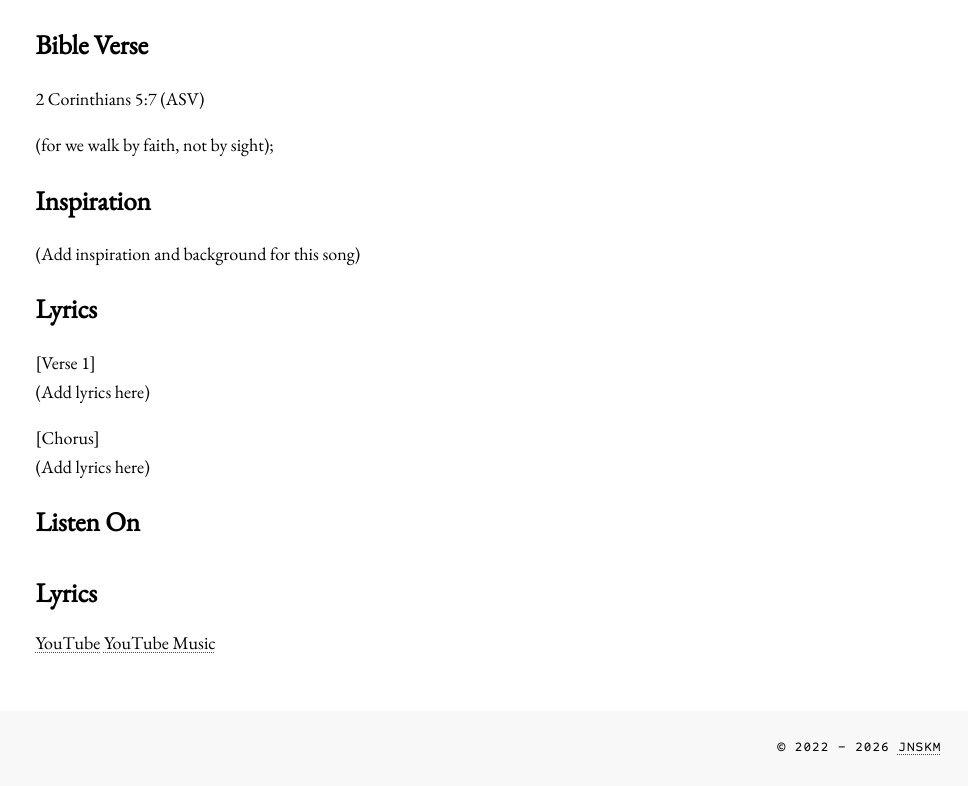
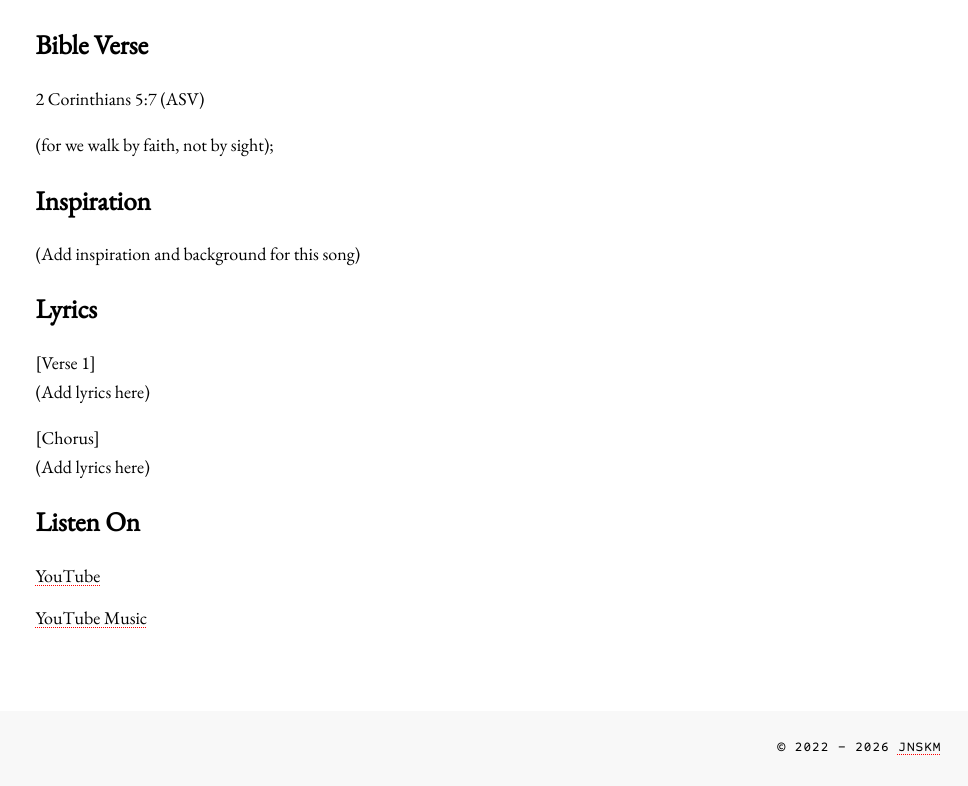
Before and after one commit to jnskm/jnskm.github.io, a Jekyll site: the page built from _music/beyond.md, in a window 1280 px wide, cut to the strip 584-1370 px from the top of the page. Shown: the whole strip, without its empty margins (312-1280 px from the left). Built offline with Jekyll 4.4.1, drawn with Linux system fonts in a browser that asks for light colours.

Commit message:
Fix phantom Lyrics heading and stack streaming links
- music.html: only render the layout lyrics section when page.lyrics
  exists, so quoted show_lyrics: "false" (truthy string) no longer
  produces an empty Lyrics heading on 19 pages
- custom.css: stack .music-links vertically instead of inline

Co-Authored-By: Claude Opus 4.8 <noreply@anthropic.com>

```diff
--- a/_layouts/music.html
+++ b/_layouts/music.html
@@ -26,7 +26,7 @@ layout: default
       {{ content }}
     </div>
 
-    {% if page.show_lyrics %}
+    {% if page.show_lyrics and page.lyrics %}
     <div class="lyrics-section">
       <h2>Lyrics</h2>
       <div class="lyrics-content">
--- a/assets/css/custom.css
+++ b/assets/css/custom.css
@@ -323,6 +323,20 @@ a:hover {
   text-decoration-color: red;
   text-decoration-thickness: 1px;
   text-underline-offset: 3px;
+}
+
+/* === MUSIC / STREAMING LINKS === */
+/* Stack each platform link on its own line for clarity and easier tapping */
+.music-links {
+  display: flex;
+  flex-direction: column;
+  align-items: flex-start;
+  gap: 0.75rem;
+  margin-top: 1rem;
+}
+
+.music-link {
+  font-family: 'EB Garamond', 'Noto Serif KR', serif;
 }
 
 /* === RESPONSIVE === */
```
